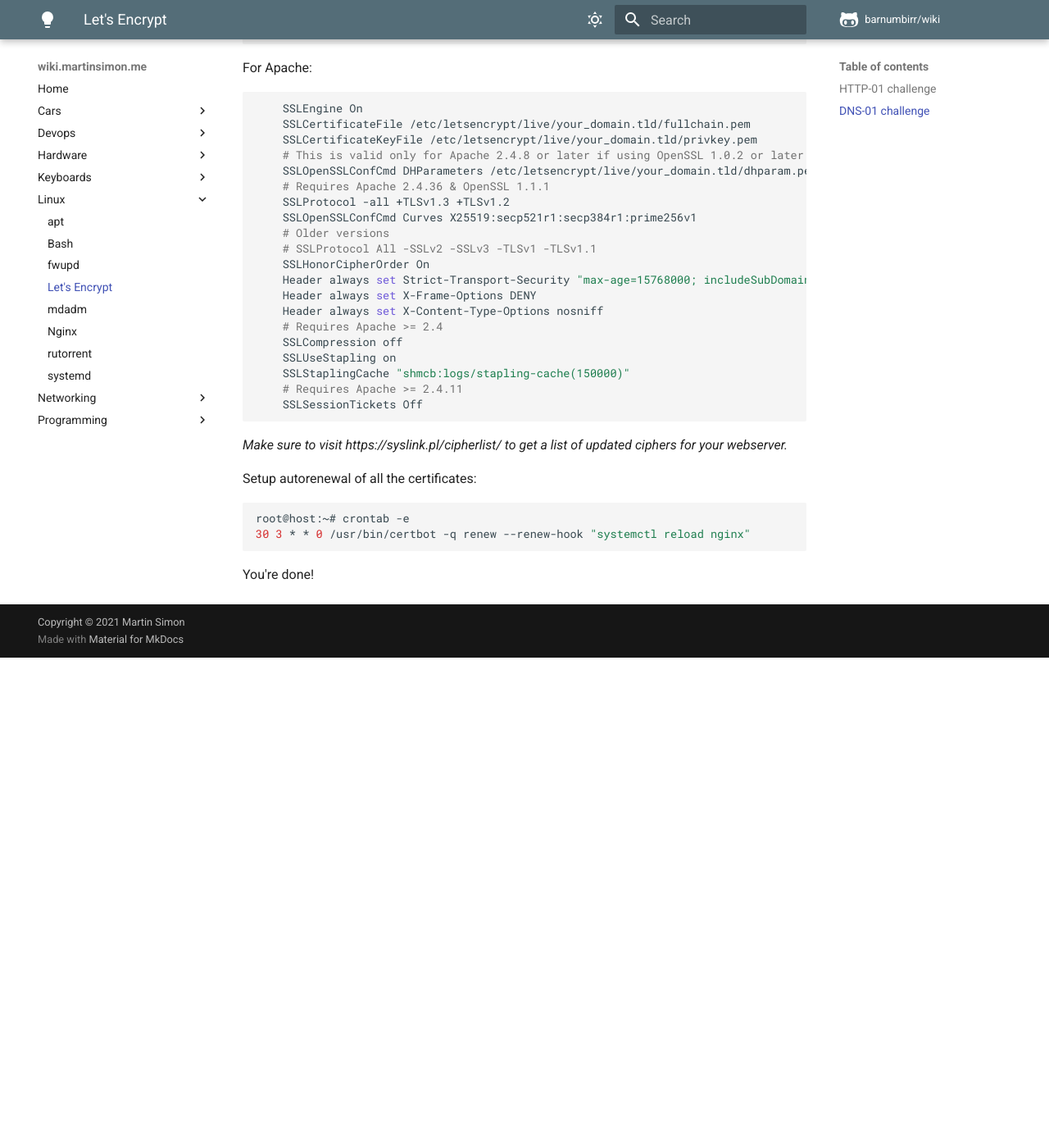
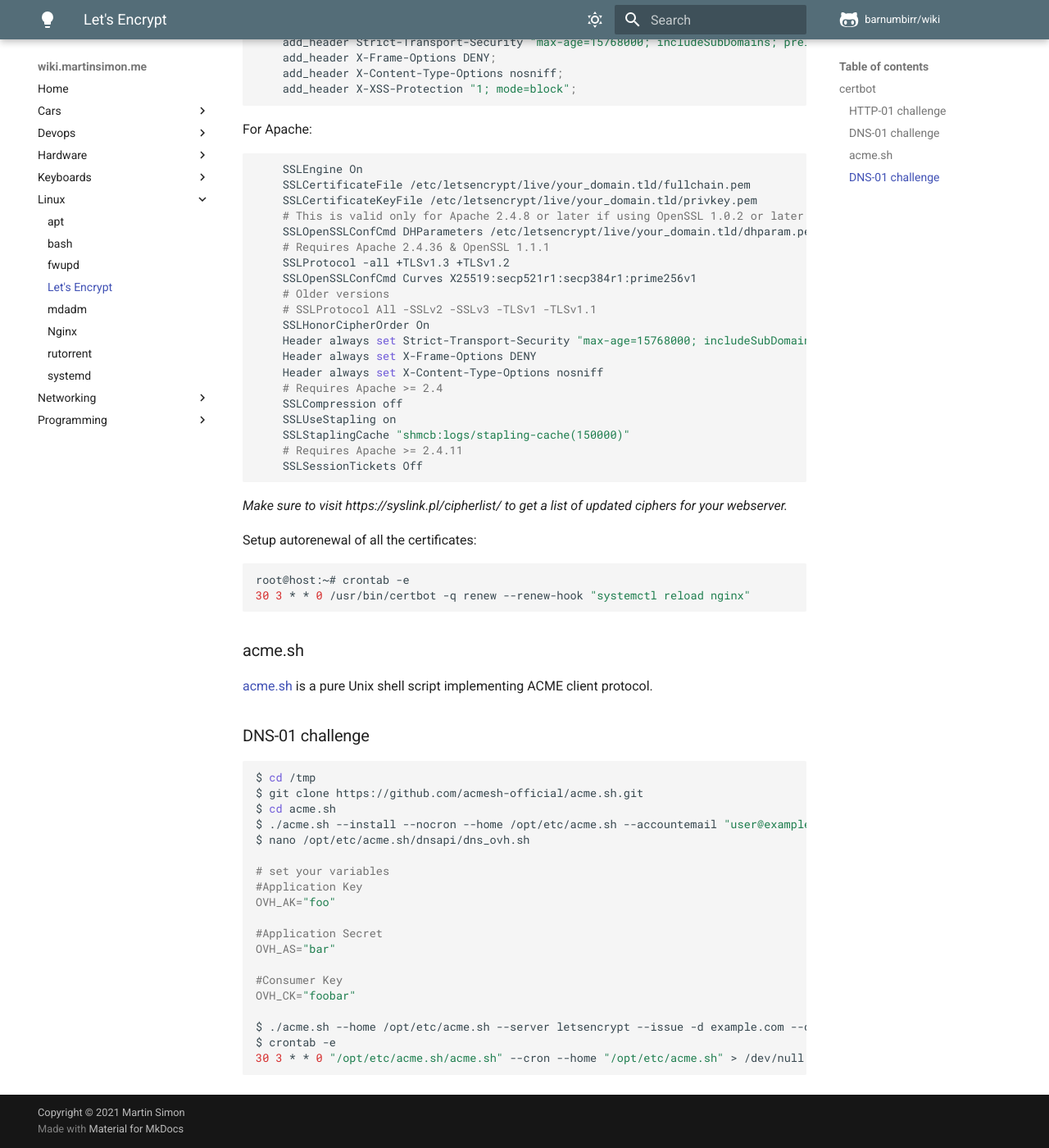
Before and after one commit to barnumbirr/wiki, an MkDocs documentation site: the page built from docs/linux/letsencrypt.md, in a window 1280 px wide and 1400 px high, scrolled down 2827 px. Shown: the whole window at 82% size. Built offline with MkDocs 1.6.1 and Material for MkDocs 9.7.7, drawn with Linux system fonts in a browser that asks for light colours; comment, search, counter and statistics services are not loaded; before the commit the page ends 3629 px from its top, so only the background shows below that; some of the changed text lies outside the part shown.

````diff
--- a/docs/linux/letsencrypt.md
+++ b/docs/linux/letsencrypt.md
@@ -4,7 +4,13 @@ date: 2021-08-24
 tags: [ "Let's Encrypt", 'TLS', 'certificate' ]
 ---
 
-## HTTP-01 challenge
+## certbot
+
+[certbot](https://certbot.eff.org/) is a free, open source software tool for
+automatically using Let’s Encrypt certificates on manually-administrated
+websites to enable HTTPS.
+
+### HTTP-01 challenge
 
 Install `certbot`:
 ```bash
@@ -90,10 +96,7 @@ root@host:~# crontab -e
 30 3 * * 0 /usr/bin/certbot -q renew --renew-hook "systemctl reload nginx"
 ```
 
-You're done!
-
-
-## DNS-01 challenge
+### DNS-01 challenge
 
 Install `certbot`:
 ```bash
@@ -175,4 +178,31 @@ root@host:~# crontab -e
 30 3 * * 0 /usr/bin/certbot -q renew --renew-hook "systemctl reload nginx"
 ```
 
-You're done!
+### acme.sh
+
+[acme.sh](https://acme.sh/) is a pure Unix shell script implementing ACME client
+protocol.
+
+### DNS-01 challenge
+
+```bash
+$ cd /tmp
+$ git clone https://github.com/acmesh-official/acme.sh.git
+$ cd acme.sh
+$ ./acme.sh --install --nocron --home /opt/etc/acme.sh --accountemail "user@example.com"
+$ nano /opt/etc/acme.sh/dnsapi/dns_ovh.sh
+
+# set your variables
+#Application Key
+OVH_AK="foo"
+
+#Application Secret
+OVH_AS="bar"
+
+#Consumer Key
+OVH_CK="foobar"
+
+$ ./acme.sh --home /opt/etc/acme.sh --server letsencrypt --issue -d example.com --dns dns_ovh
+$ crontab -e
+30 3 * * 0 "/opt/etc/acme.sh/acme.sh" --cron --home "/opt/etc/acme.sh" > /dev/null
+```
````
Also changed, not shown: docs/hardware/TS873A.md (+0 -22 lines), docs/linux/bash.md (+1 -1 lines), docs/linux/rutorrent.md (+13 -1 lines).
